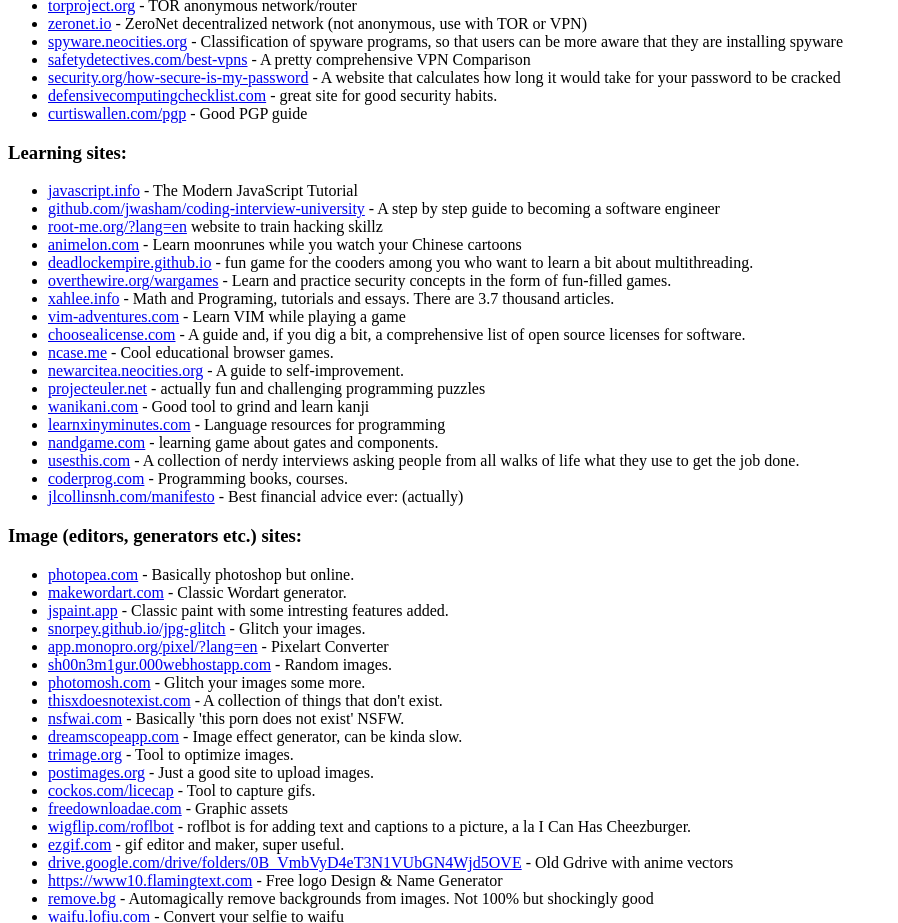
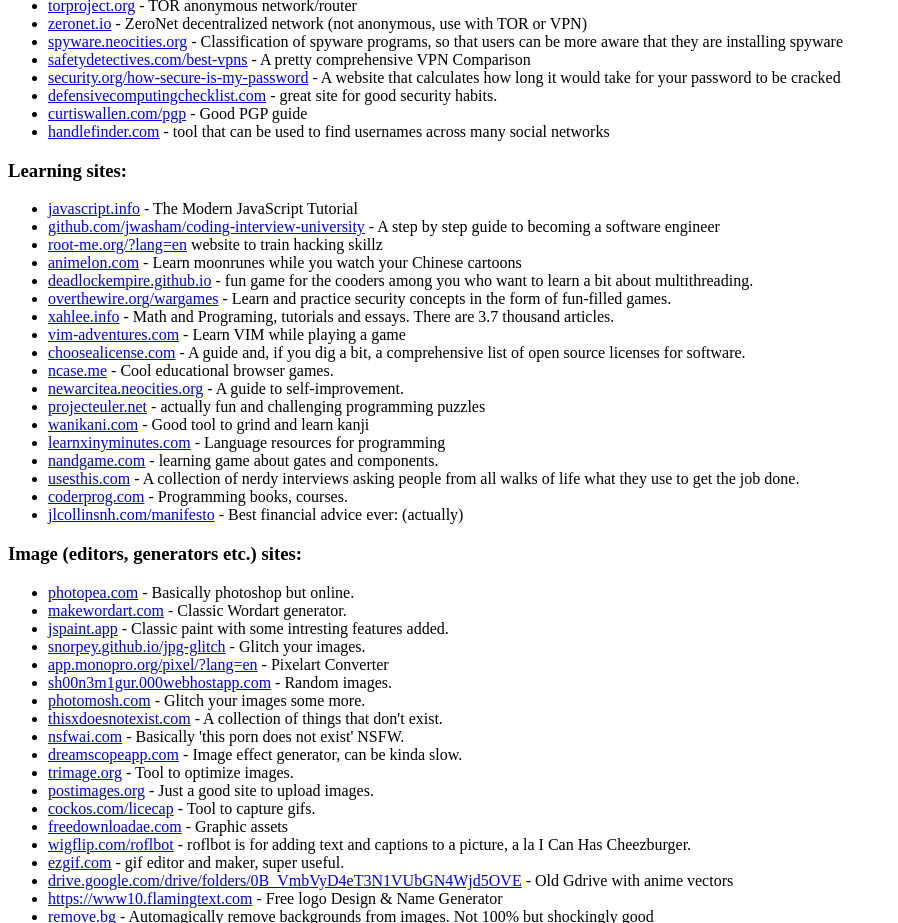
Before and after one commit to lilixil/Interesting-Sites, a plain HTML site: page index.html in a window 1280 px wide. Shown: the part 4561-5484 px from the top of the page, without its empty margins (0-898 px from the left). Drawn offline with Linux system fonts and the light colour scheme.

Commit message:
Update index.html
https://www.handlefinder.com/ added

```diff
--- a/index.html
+++ b/index.html
@@ -256,6 +256,7 @@
 <li><a href="https://www.security.org/how-secure-is-my-password/" target="_blank" rel="noopener">security.org/how-secure-is-my-password</a> - A website that calculates how long it would take for your password to be cracked</li>
 <li><a href="https://defensivecomputingchecklist.com" target="_blank" rel="noopener">defensivecomputingchecklist.com</a> - great site for good security habits.</li>
 <li><a href="https://www.curtiswallen.com/pgp/" target="_blank" rel="noopener">curtiswallen.com/pgp</a> - Good PGP guide</li>
+<li><a href="https://www.handlefinder.com/" target="_blank" rel="noopener">handlefinder.com</a> - tool that can be used to find usernames across many social networks</li>
 </ul>
 <h3>Learning sites:</h3>
 <ul>
```
